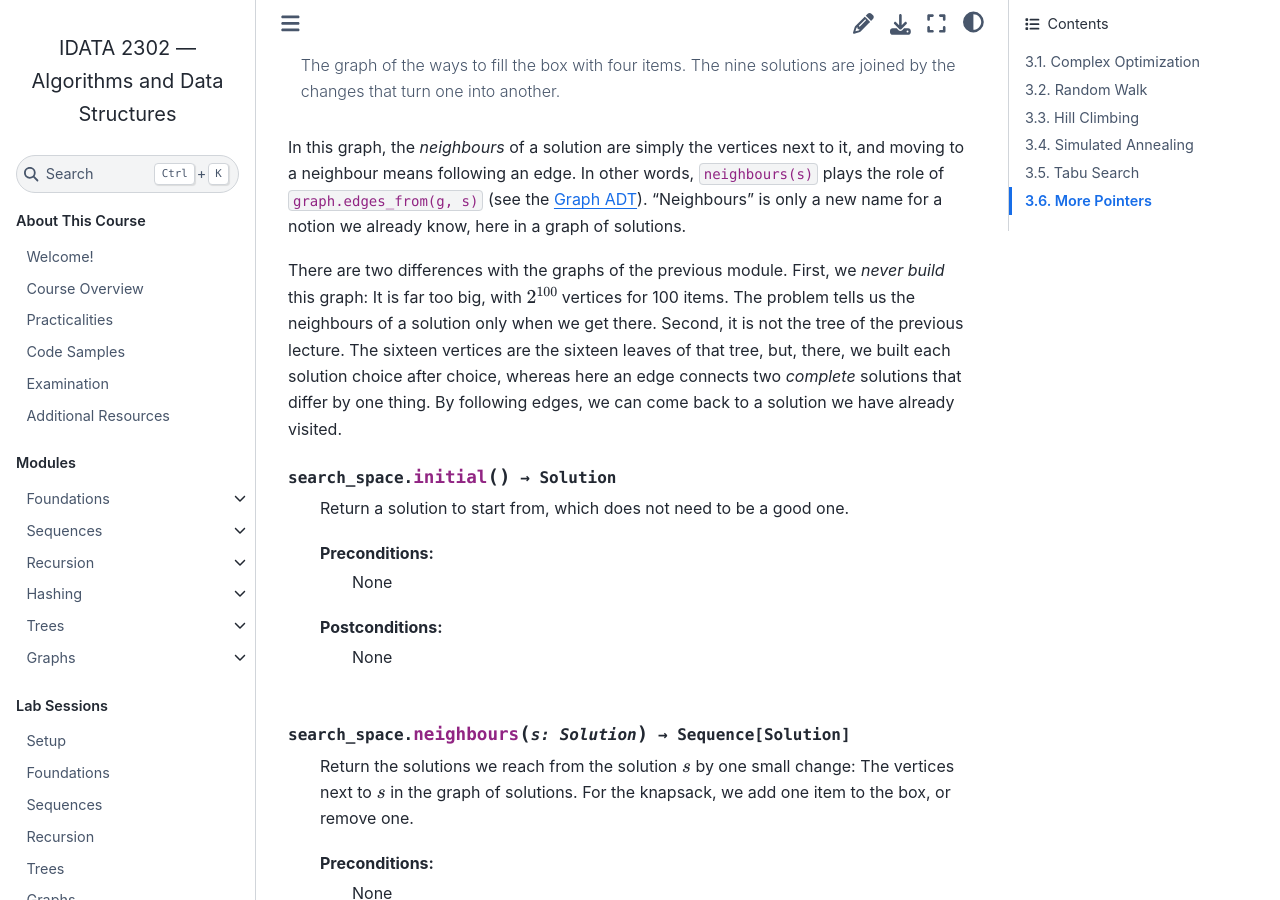
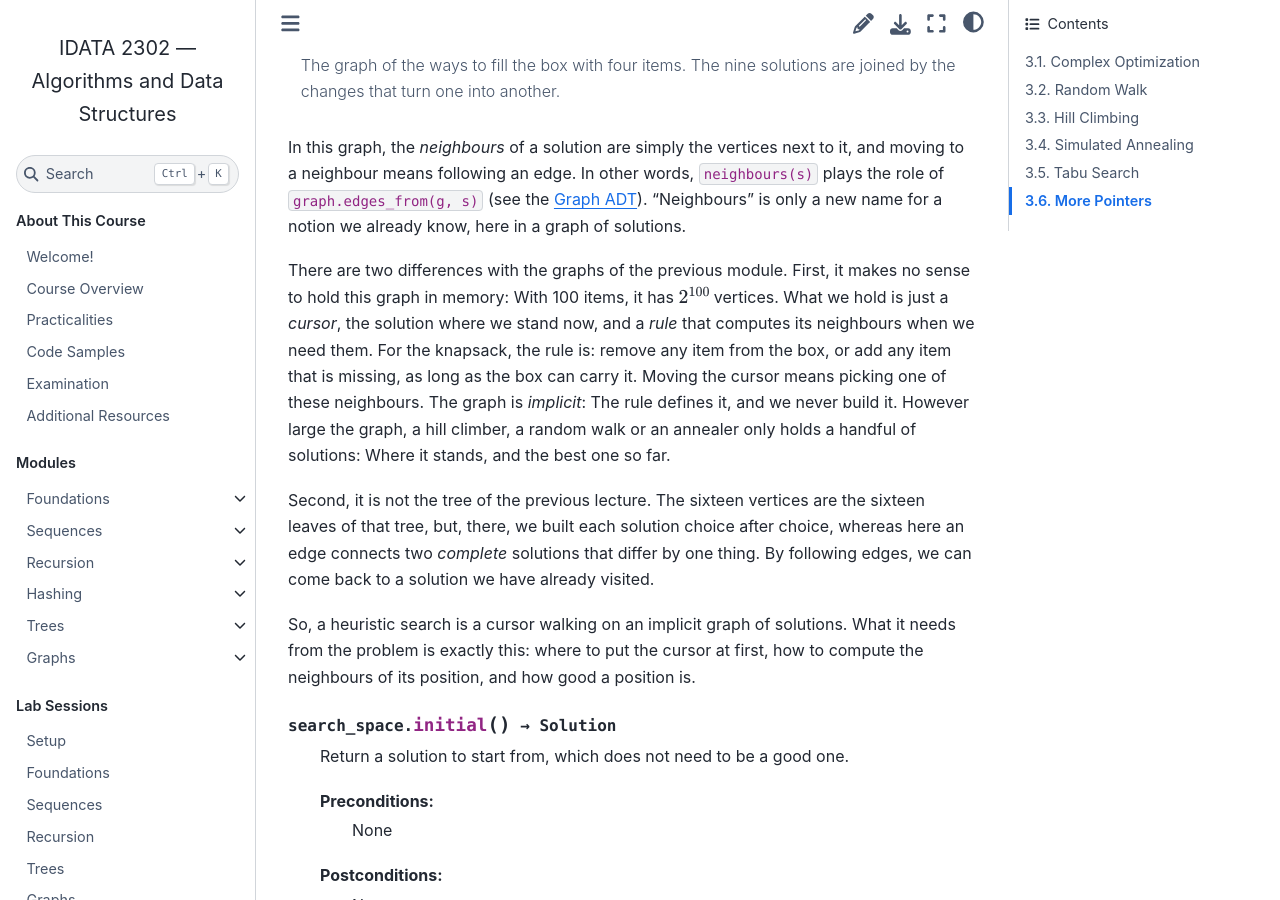
Before and after one commit to fchauvel/ntnu-idata2302-website, a Sphinx documentation site: the page built from source/optimization/heuristic/index.rst, in a window 1280 px wide and 900 px high, scrolled down 3552 px. Built offline with Sphinx 7.4.7 and the Sphinx Book theme 1.1.4, drawn with Linux system fonts in a browser that asks for light colours.

Commit message:
content: the search holds a cursor on an implicit graph, not the graph
Co-Authored-By: Claude Sonnet 5.5 <noreply@anthropic.com>

```diff
--- a/source/optimization/heuristic/index.rst
+++ b/source/optimization/heuristic/index.rst
@@ -161,13 +161,26 @@ to it, and moving to a neighbour means following an edge. In other words,
 a notion we already know, here in a graph of solutions.
 
 There are two differences with the graphs of the previous module. First,
-we *never build* this graph: It is far too big, with :math:`2^{100}`
-vertices for 100 items. The problem tells us the neighbours of a solution
-only when we get there. Second, it is not the tree of the previous
-lecture. The sixteen vertices are the sixteen leaves of that tree, but,
-there, we built each solution choice after choice, whereas here an edge
-connects two *complete* solutions that differ by one thing. By following
-edges, we can come back to a solution we have already visited.
+it makes no sense to hold this graph in memory: With 100 items, it has
+:math:`2^{100}` vertices. What we hold is just a *cursor*, the solution where
+we stand now, and a *rule* that computes its neighbours when we need them. For
+the knapsack, the rule is: remove any item from the box, or add any item that
+is missing, as long as the box can carry it. Moving the cursor means picking
+one of these neighbours. The graph is *implicit*: The rule defines it, and we
+never build it. However large the graph, a hill climber, a random walk or an
+annealer only holds a handful of solutions: Where it stands, and the best
+one so far.
+
+Second, it is not the tree of the previous lecture. The sixteen vertices are
+the sixteen leaves of that tree, but, there, we built each solution choice
+after choice, whereas here an edge connects two *complete* solutions that
+differ by one thing. By following edges, we can come back to a solution we
+have already visited.
+
+So, a heuristic search is a cursor walking on an implicit graph of solutions.
+What it needs from the problem is exactly this: where to put the cursor at
+first, how to compute the neighbours of its position, and how good a
+position is.
 
 .. module:: search_space
 
```
